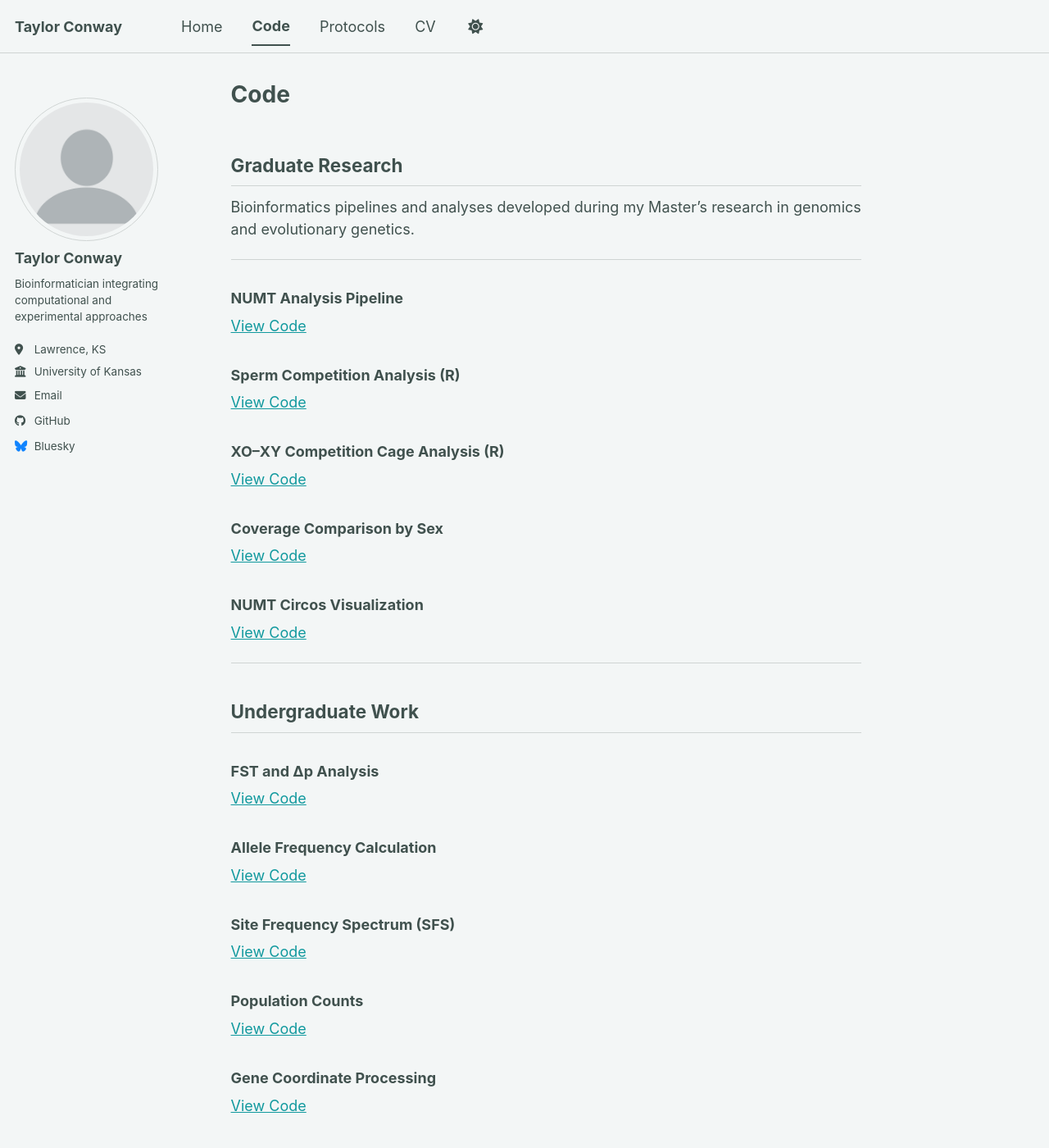
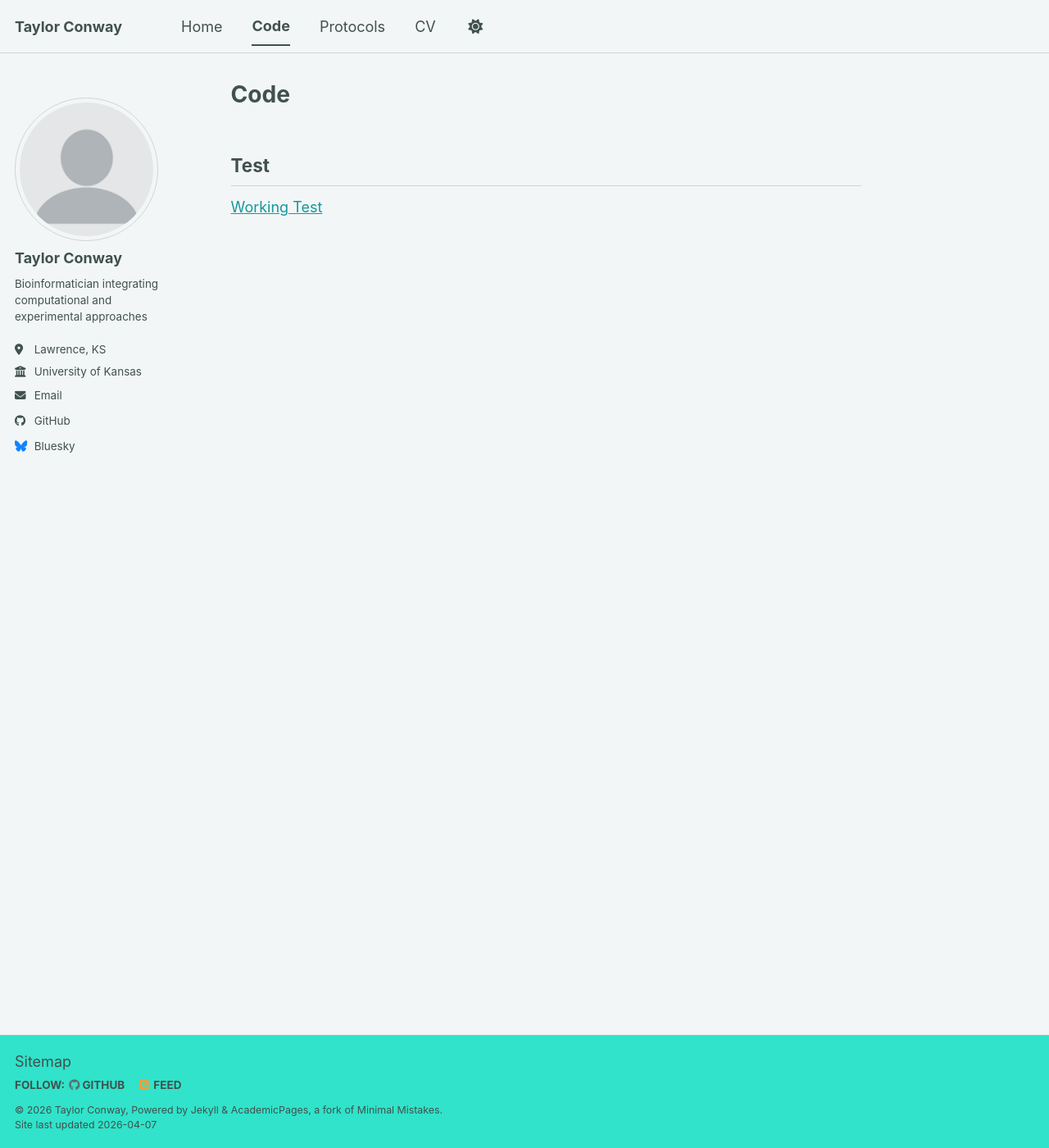
Before and after one commit to ShesCodingOverHere/TaylorConway.github.io, a Jekyll site: the page built from _pages/code.md, in a window 1280 px wide and 1400 px high. Shown: the whole window at 82% size. Built offline with Jekyll 4.4.1, drawn with Linux system fonts in a browser that asks for light colours; a script bundle is joined from its source files by our own code; library files that are not in the unit come from our copies; some of the changed text lies outside the part shown.

Commit message:
Update code.md

```diff
--- a/_pages/code.md
+++ b/_pages/code.md
@@ -5,51 +5,6 @@ permalink: /code/
 author_profile: true
 ---
 
-## Graduate Research
+## Test
 
-Bioinformatics pipelines and analyses developed during my Master's research in genomics and evolutionary genetics.
-
----
-
-### NUMT Analysis Pipeline
-<a href="/TaylorConway.github.io/code/numt_pipeline/">View Code</a>
-
-### Sperm Competition Analysis (R)
-<a href="/TaylorConway.github.io/code/spermcompetition_analysis_R/">View Code</a>
-
-### XO–XY Competition Cage Analysis (R)
-<a href="/TaylorConway.github.io/code/XOXY_comp_cages_R/">View Code</a>
-
-### Coverage Comparison by Sex
-<a href="/TaylorConway.github.io/code/coverage_sex_comparison/">View Code</a>
-
-### NUMT Circos Visualization
-<a href="/TaylorConway.github.io/code/numt_circos/">View Code</a>
-
----
-
-## Undergraduate Work
-
-### FST and Δp Analysis
-<a href="/TaylorConway.github.io/code/FST_deltaP/">View Code</a>
-
-### Allele Frequency Calculation
-<a href="/TaylorConway.github.io/code/allele_freqs/">View Code</a>
-
-### Site Frequency Spectrum (SFS)
-<a href="/TaylorConway.github.io/code/sfs/">View Code</a>
-
-### Population Counts
-<a href="/TaylorConway.github.io/code/population_counts/">View Code</a>
-
-### Gene Coordinate Processing
-<a href="/TaylorConway.github.io/code/genes/">View Code</a>
-
-### Haplotype Combination
-<a href="/TaylorConway.github.io/code/combining_haplotypes/">View Code</a>
-
-### Mutation Depth Analysis
-<a href="/TaylorConway.github.io/code/mutation_depth/">View Code</a>
-
-### Tandem Duplication Clustering
-<a href="/TaylorConway.github.io/code/tandem_dup_clustering/">View Code</a>
+[Working Test](/TaylorConway.github.io/code/FST_deltaP/)
```
